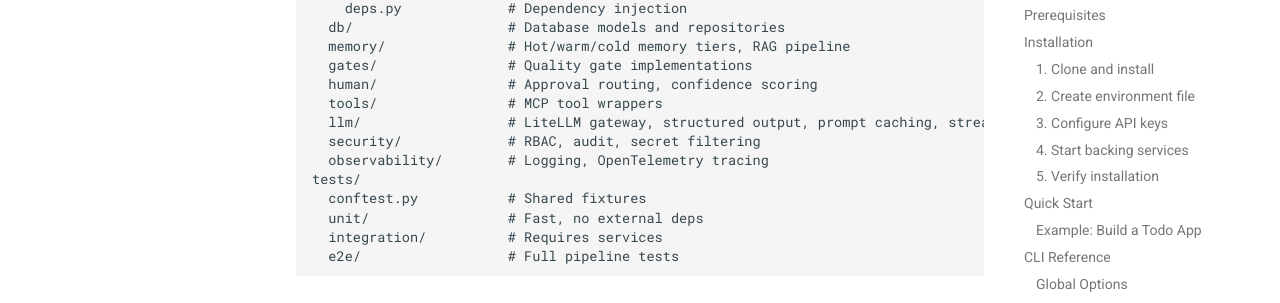
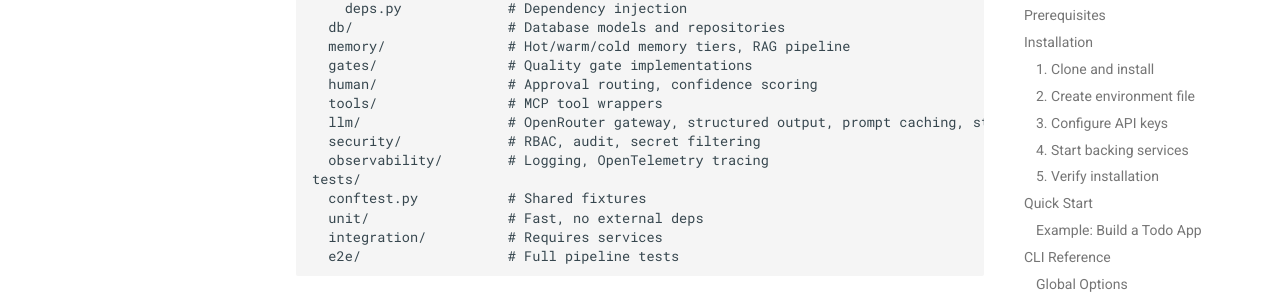
Before and after one commit to Jss-on/colette, an MkDocs documentation site: the page built from docs/guide.md, in a window 1280 px wide and 900 px high, scrolled down 25138 px. Shown: the part 147-450 px from the top of the window. Built offline with MkDocs 1.6.1 and Material for MkDocs 9.7.7, drawn with Linux system fonts in a browser that asks for light colours; comment, search, counter and statistics services are not loaded; some of the changed text lies outside the part shown.

Commit message:
docs: update all LiteLLM references to OpenRouter

```diff
--- a/docs/guide.md
+++ b/docs/guide.md
@@ -629,7 +629,7 @@ All settings use the `COLETTE_` prefix and load from `.env` or environment varia
 | `COLETTE_DEFAULT_PLANNING_MODEL` | Planning/architecture (Opus) | `claude-opus-4-6-20250610` |
 | `COLETTE_DEFAULT_EXECUTION_MODEL` | Code generation (Sonnet) | `claude-sonnet-4-6-20250514` |
 | `COLETTE_DEFAULT_VALIDATION_MODEL` | Scanning/validation (Haiku) | `claude-haiku-4-5-20251001` |
-| `COLETTE_LITELLM_BASE_URL` | LiteLLM proxy URL | `http://localhost:4000` |
+| `COLETTE_OPENROUTER_API_KEY` | OpenRouter API key | `` |
 
 **Fallback chains** (tried in order on primary model failure):
 
@@ -1067,7 +1067,7 @@ src/colette/
   gates/                # Quality gate implementations
   human/                # Approval routing, confidence scoring
   tools/                # MCP tool wrappers
-  llm/                  # LiteLLM gateway, structured output, prompt caching, streaming
+  llm/                  # OpenRouter gateway, structured output, prompt caching, streaming
   security/             # RBAC, audit, secret filtering
   observability/        # Logging, OpenTelemetry tracing
 tests/
```
Also changed, not shown: CLAUDE.md (+2 -2 lines), CONTRIBUTING.md (+1 -1 lines), README.md (+2 -2 lines), docs/api/llm.md (+1 -1 lines), docs/index.md (+1 -1 lines), docs/sequence_diagram.md (+1 -1 lines).
